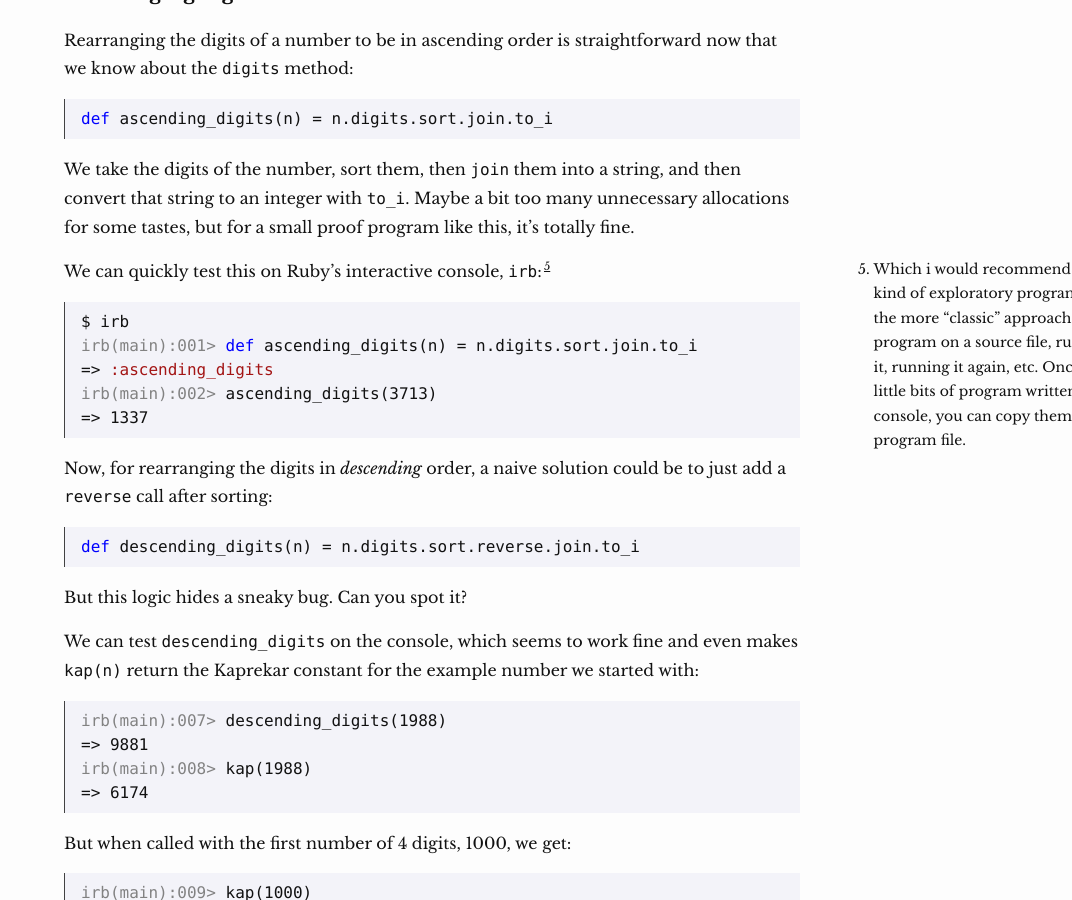
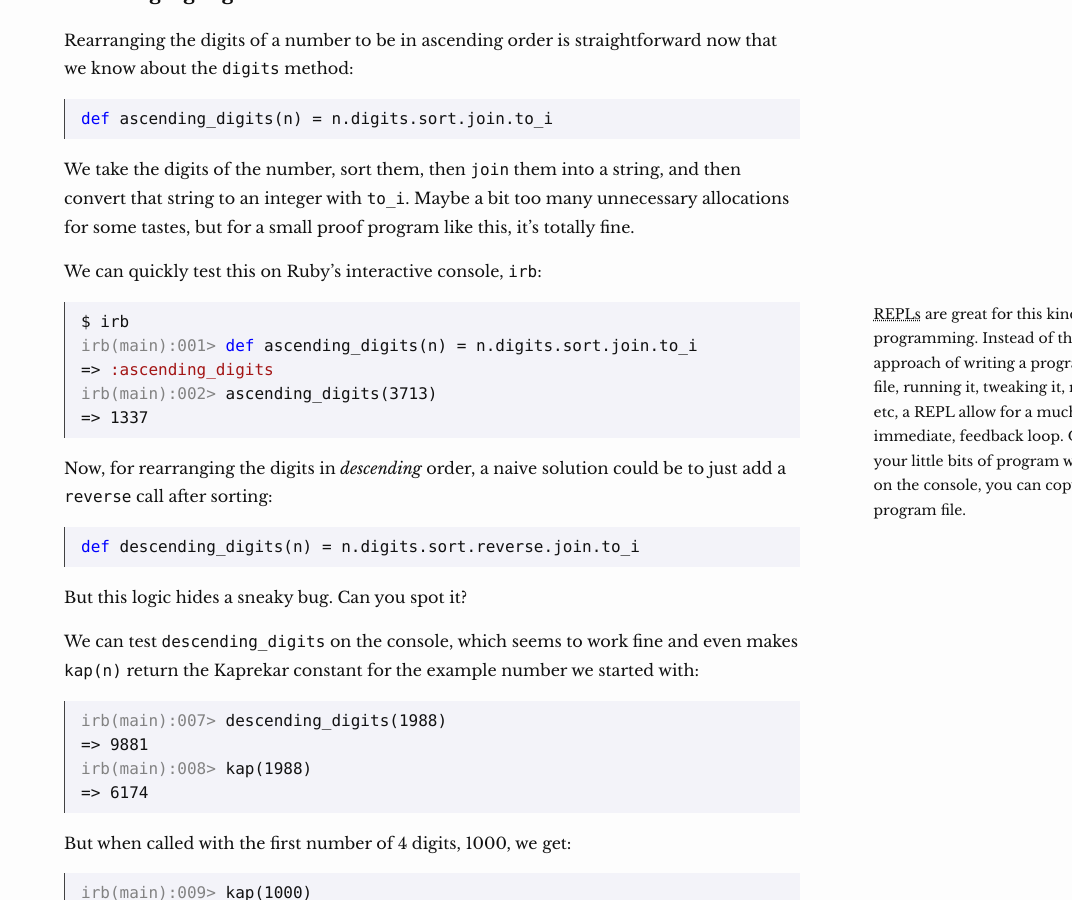
Before and after one commit to epidemian/epidemian.github.io, a Jekyll site: the page built from _posts/2024-04-12-programmer-vs-mathematician.md, in a window 1280 px wide and 900 px high, scrolled down 3247 px. Shown: the whole window, without its empty margins (208-1280 px from the left). Built offline with Jekyll 4.4.1, drawn with Linux system fonts in a browser that asks for light colours.

Commit message:
Small edit

````diff
--- a/_posts/2024-04-12-programmer-vs-mathematician.md
+++ b/_posts/2024-04-12-programmer-vs-mathematician.md
@@ -96,7 +96,9 @@ def ascending_digits(n) = n.digits.sort.join.to_i
 
 We take the digits of the number, sort them, then `join` them into a string, and then convert that string to an integer with `to_i`. Maybe a bit too many unnecessary allocations for some tastes, but for a small proof program like this, it's totally fine.
 
-We can quickly test this on Ruby's interactive console, `irb`:<span class="sidenote-number" /><span class="sidenote"> Which i would recommend using for this kind of exploratory programming instead of the more "classic" approach of writing a program on a source file, running it, tweaking it, running it again, etc. Once you have your little bits of program written and tested on the console, you can copy them onto an actual program file.</span>
+We can quickly test this on Ruby's interactive console, `irb`:
+
+<span class="sidenote"><abbr title="Read-eval-print loop">REPLs</abbr> are great for this kind of exploratory programming. Instead of the more "classic" approach of writing a program on a source file, running it, tweaking it, running it again, etc, a REPL allow for a much tighter, almost immediate, feedback loop. Once you have your little bits of program written and tested on the console, you can copy them onto a program file.</span>
 
 ```irb
 $ irb
````
